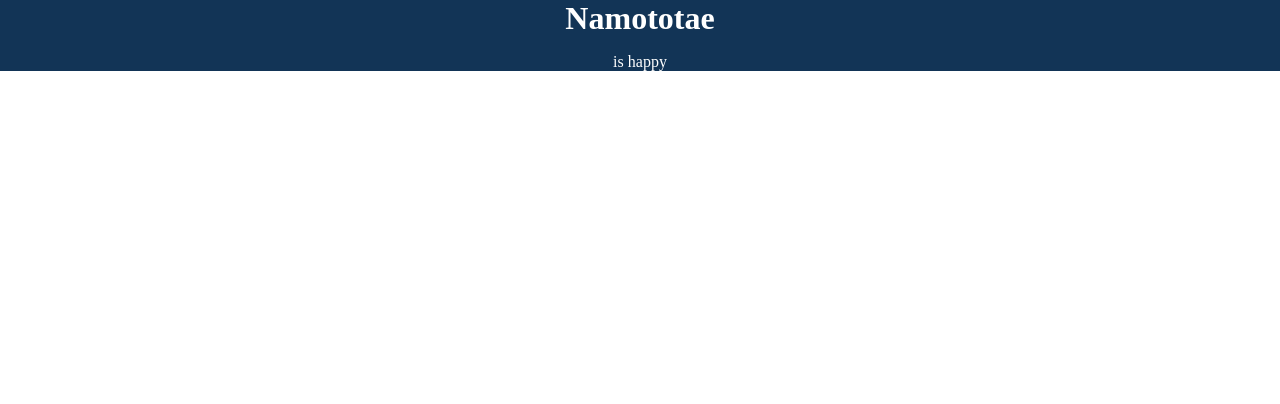
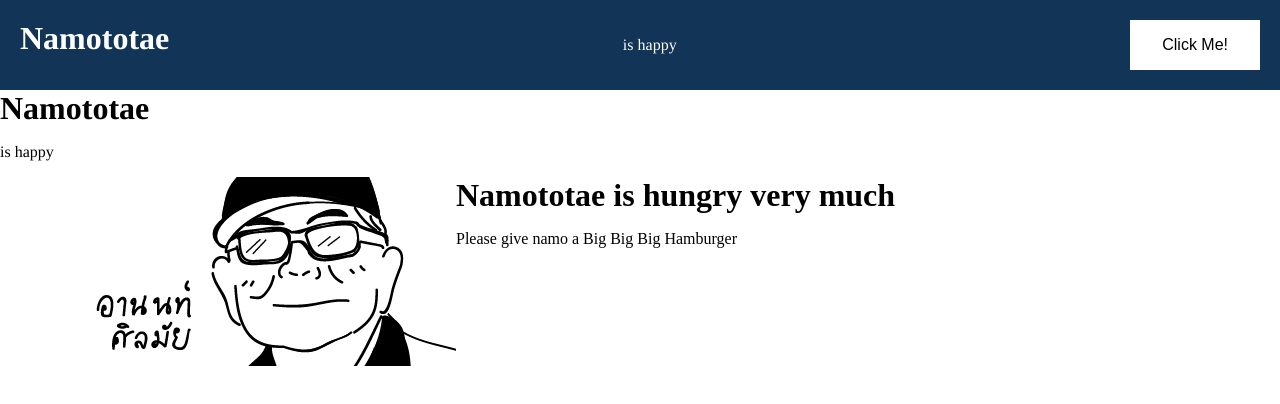
Before and after one commit to namototae/namototae, a plain HTML site: page index.html in a window 1280 px wide. Drawn offline with Linux system fonts and the light colour scheme.

Commit message:
update webpage

```diff
--- a/index.html
+++ b/index.html
@@ -4,6 +4,20 @@
     <meta charset="utf-8">
     <title>Namototae</title>
     <style>
+    .circular {
+        font-family: "Circular", Times, serif;
+    }
+    .button {
+        background-color: white; /* Green */
+        border: none;
+        color: black;
+        padding: 15px 32px;
+        text-align: center;
+        text-decoration: none;
+        display: inline-block;
+        font-size: 16px;
+        button-align: center;
+    }
     body{
       margin: 0;
     }
@@ -11,21 +25,40 @@
       margin: 0;
     }
     .header{
+      display: flex;
       background-color: #123456;
       color: white;
       text-align: center;
+
+      padding: 20px;
+      justify-content: space-between;
     }
-
-
+    .second{
+      display: flex;
+    }
 
     </style>
   </head>
   <body>
-    <div class="header">
+
+    <div class="header circular">
+
       <h1 class="title">Namototae</h1>
       <p>is happy</p>
+      <button type="button" class="button" onclick="alert('Hello world!')">Click Me!</button>
     </div>
+    <div class="circular">
+      <h1 class="title">Namototae</h1>
+      <p>is happy</p>
 
 
+    </div>
+<div class="second">
+  <img src="khunta.jpg" alt="khunta">
+<div>
+  <h1 class="title">Namototae is hungry very much </h1>
+  <p> Please give namo a Big Big Big Hamburger </p>
+</div>
+</d>
   </body>
 </html>
```
Also changed, not shown: Circular.ttf (added), CircularBold.ttf (added), khunta.jpg (added).
